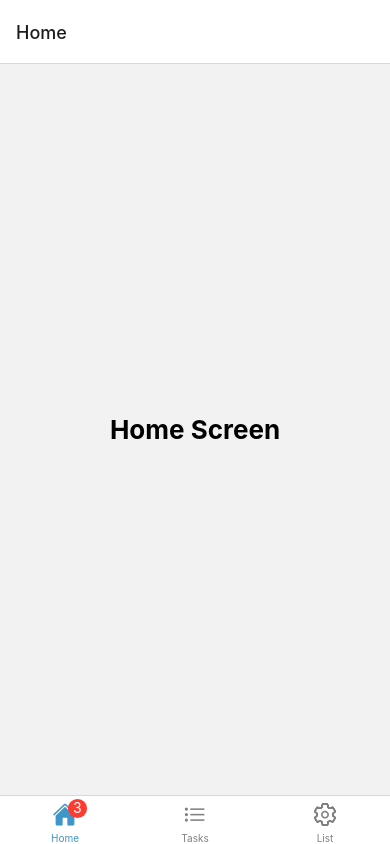
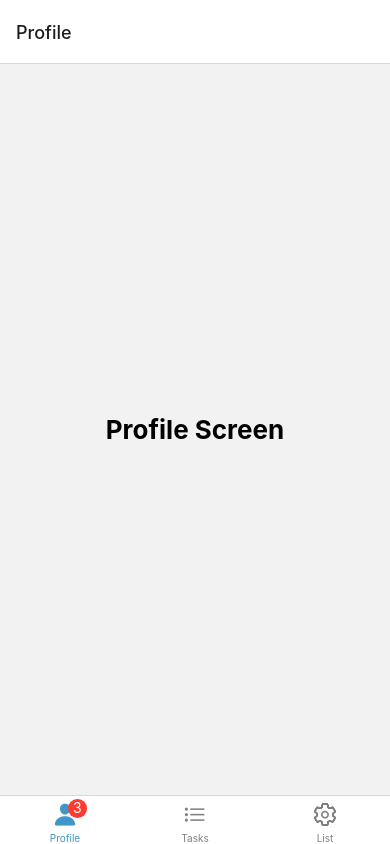
Before and after one commit to hmukesh5/roomies, a React Native app: screen / in a window 390 px wide. Built offline with nearby package versions, Linux system fonts and the light colour scheme.

Commit message:
changed home screen to profile

```diff
--- a/navigation/MainContainer.js
+++ b/navigation/MainContainer.js
@@ -5,12 +5,12 @@ import { createBottomTabNavigator } from '@react-navigation/bottom-tabs'
 import Ionicons from 'react-native-vector-icons/Ionicons'
 
 // Screens
-import HomeScreen from './screens/Home'
+import ProfileScreen from './screens/Profile'
 import TasksScreen from './screens/Tasks'
 import ListScreen from './screens/List'
 
 // Screen names
-const homeName = "Home";
+const profileName = "Profile";
 const tasksName = "Tasks";
 const listName = "List";
 
@@ -20,14 +20,14 @@ export default function MainContainer(){
     return(
         <NavigationContainer>
             <Tab.Navigator
-            initialRouteName={homeName}
+            initialRouteName={profileName}
             screenOptions={({route}) => ({
                 tabBarIcon: ({focused, color, size}) => {
                     let iconName;
                     let rn = route.name;
                     // icons at the bottom, highlights buttons when pressed
-                    if (rn === homeName) {
-                        iconName = focused ? 'home' : 'home-outline'
+                    if (rn === profileName) {
+                        iconName = focused ? 'person' : 'person-outline'
                     } else if (rn === tasksName) {
                         iconName = focused ? 'list' : 'list-outline'
                     } else if (rn === listName) {
@@ -40,7 +40,7 @@ export default function MainContainer(){
                 tabBarInactiveTintColor: 'gray'
             })}>
 
-            <Tab.Screen name={homeName} component={HomeScreen} options={{ tabBarBadge: 3}}/>
+            <Tab.Screen name={profileName} component={ProfileScreen} options={{tabBarBadge: 3}}/>
             <Tab.Screen name={tasksName} component={TasksScreen}/>
             <Tab.Screen name={listName} component={ListScreen}/>
 
--- a/navigation/screens/Home.js
+++ b/navigation/screens/Profile.js
@@ -1,13 +1,13 @@
 import * as React from 'react';
 import {View, Text} from 'react-native'
 
-export default function HomeScreen({navigation}) {
+export default function ProfileScreen({navigation}) {
     return(
         <View style={{ flex: 1, alignItems: 'center', justifyContent: 'center' }}>
             <Text
-                onPress={() => alert('This is the "Home" screen.')}
+                onPress={() => alert('This is the "Profile" screen.')}
                 style={{fontSize: 26, fontWeight: 'bold'}}>
-                Home Screen
+                Profile Screen
             </Text>
         </View>
     )
```
